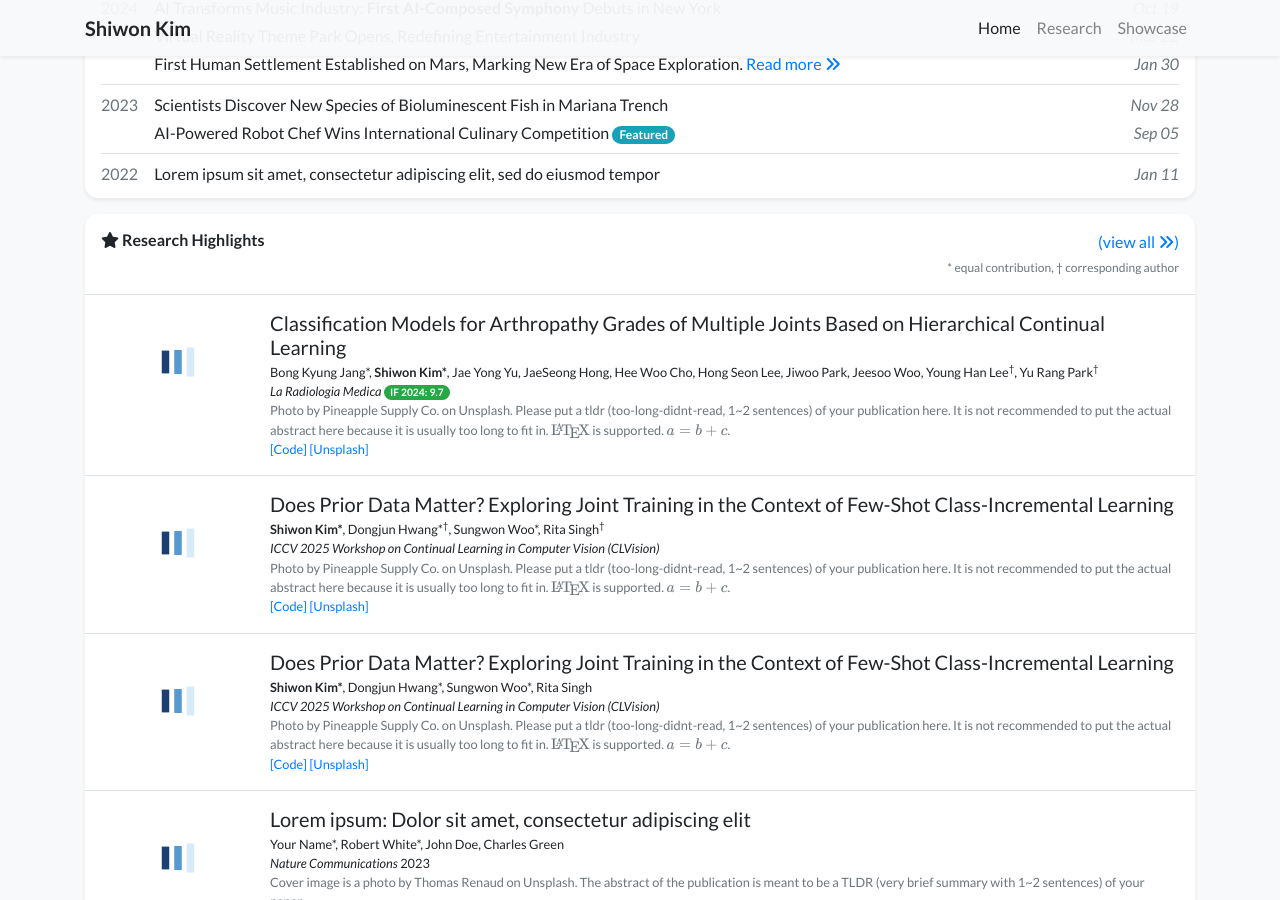
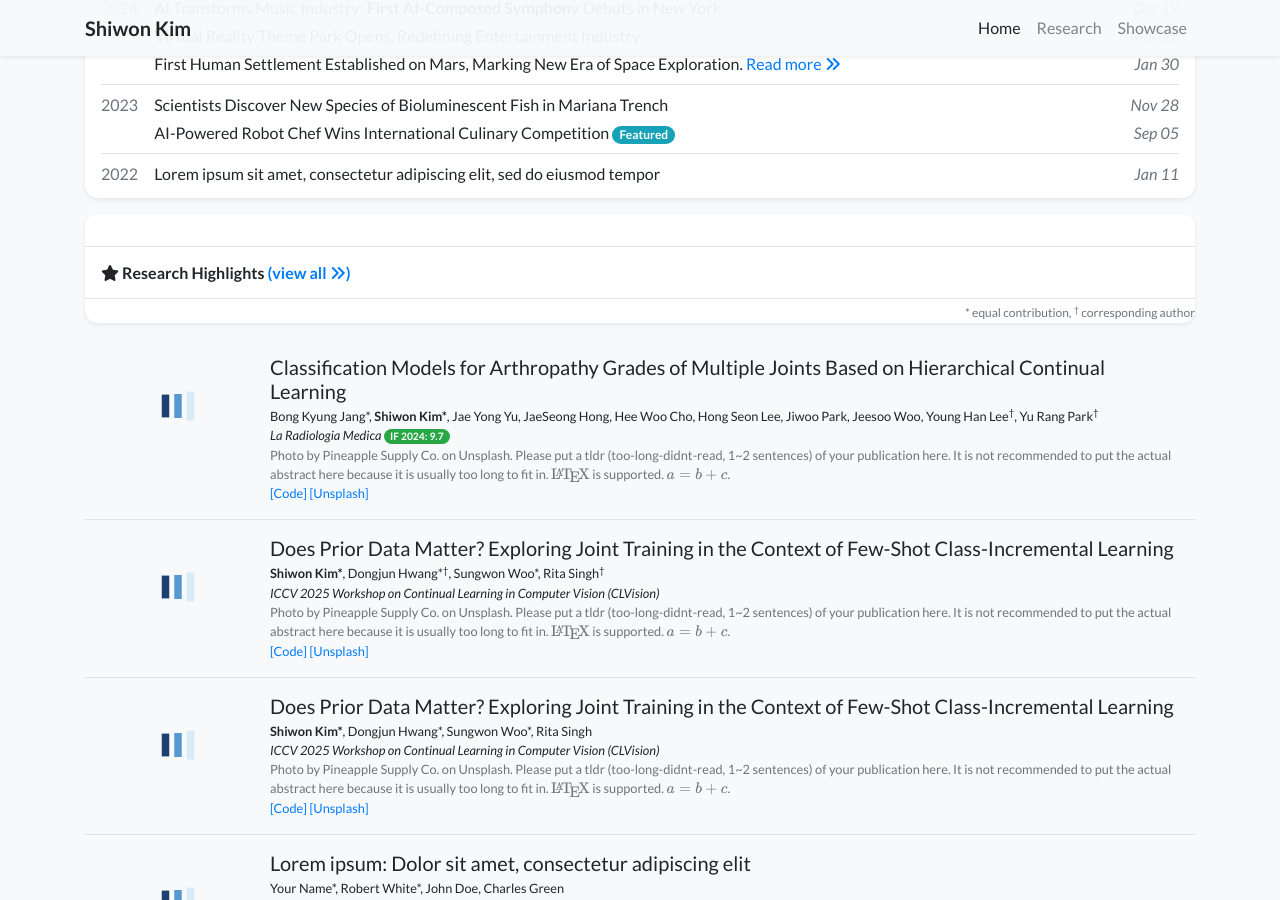
Before and after one commit to shiwonkim/shiwonkim.github.io, a Jekyll site: the page built from index.html, in a window 1280 px wide and 900 px high, scrolled down 878 px. Built offline with Jekyll 4.4.1, drawn with Linux system fonts in a browser that asks for light colours; nearby versions of some CDN libraries; a style sheet for code colours, icons or effects is not loaded.

Commit message:
edit profile

```diff
--- a/_includes/widgets/publication_card.html
+++ b/_includes/widgets/publication_card.html
@@ -1,28 +1,20 @@
 {% assign publications = include.publications %}
 <div class="my-3 p-0 bg-white shadow-sm rounded-xl">
-
-  <div class="border-bottom border-gray p-3 mb-0 d-flex justify-content-between align-items-start">
-    <h6 class="mb-0">
-      {% if include.title %}
-        {{ include.title }}
-      {% else %}
-        <i class="fas fa-star"></i> Selected Recent Publications
-      {% endif %}
+    <div class="border-bottom border-gray p-3 mb-0 d-flex justify-content-between align-items-start"></div>
+        <h6 class="border-bottom border-gray p-3 mb-0">
+            {% if include.title %}{{ include.title }}{% else %}<i class="fas fa-star"></i> Selected Recent Publications{% endif %}
+            <a href="{{ 'publications' | relative_url }}">(view all <i class="fas fa-angle-double-right"></i>)</a>
         </h6>
         <div class="text-right">
-      <a href="{{ 'publications' | relative_url }}">(view all <i class="fas fa-angle-double-right"></i>)</a><br>
             <small class="text-muted" style="font-size: 0.75em;">
-        * equal contribution, † corresponding author
+                * equal contribution, <sup>†</sup> corresponding author
             </small>
         </div>
     </div>
-
     {% for item in publications limit:include.limit %}
         {% include widgets/publication_item.html item=item first=false last=false %}
     {% endfor %}
-
     <h6 class="d-block p-3 mt-0 text-right">
         <a href="{{ 'publications' | relative_url }}">All publications <i class="fas fa-angle-double-right"></i></a>
     </h6>
-
 </div>
```
Lines whose indentation alone changed are shown as unchanged.
